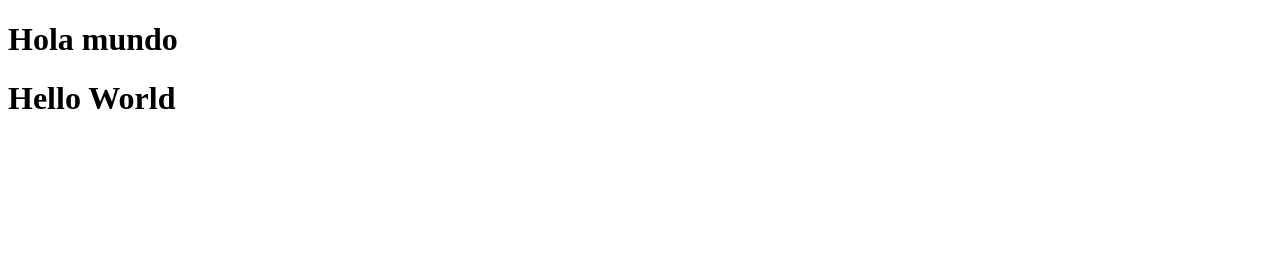
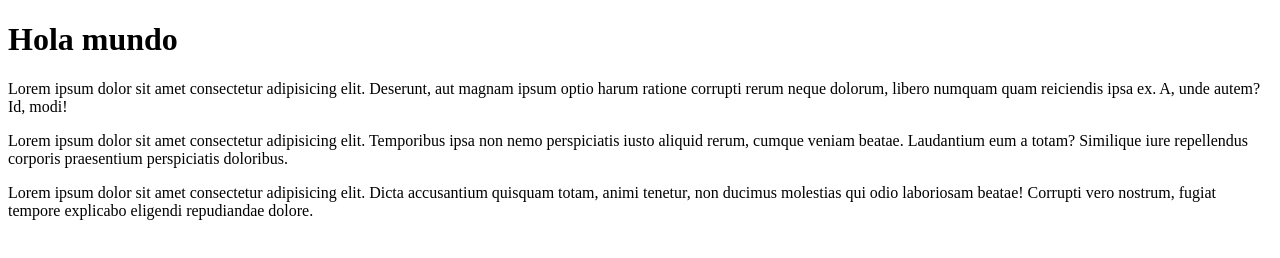
Before and after one commit to RomeoCirel/otroMas, a plain HTML site: page index.html in a window 1280 px wide. Drawn offline with Linux system fonts and the light colour scheme.

Commit message:
agrega parrafos

```diff
--- a/index.html
+++ b/index.html
@@ -6,6 +6,20 @@
 		<meta name="viewport" content="width=device-width, initial-scale=1.0" />
 		<title>Document</title>
 	</head>
-		<h1>Hola mundo</h1>
-		<h1>Hello World</h1>
+	<h1>Hola mundo</h1>
+	<p>
+		Lorem ipsum dolor sit amet consectetur adipisicing elit. Deserunt, aut magnam ipsum optio harum
+		ratione corrupti rerum neque dolorum, libero numquam quam reiciendis ipsa ex. A, unde autem? Id,
+		modi!
+	</p>
+	<p>
+		Lorem ipsum dolor sit amet consectetur adipisicing elit. Temporibus ipsa non nemo perspiciatis
+		iusto aliquid rerum, cumque veniam beatae. Laudantium eum a totam? Similique iure repellendus
+		corporis praesentium perspiciatis doloribus.
+	</p>
+	<p>
+		Lorem ipsum dolor sit amet consectetur adipisicing elit. Dicta accusantium quisquam totam, animi
+		tenetur, non ducimus molestias qui odio laboriosam beatae! Corrupti vero nostrum, fugiat tempore
+		explicabo eligendi repudiandae dolore.
+	</p>
 </html>
```
